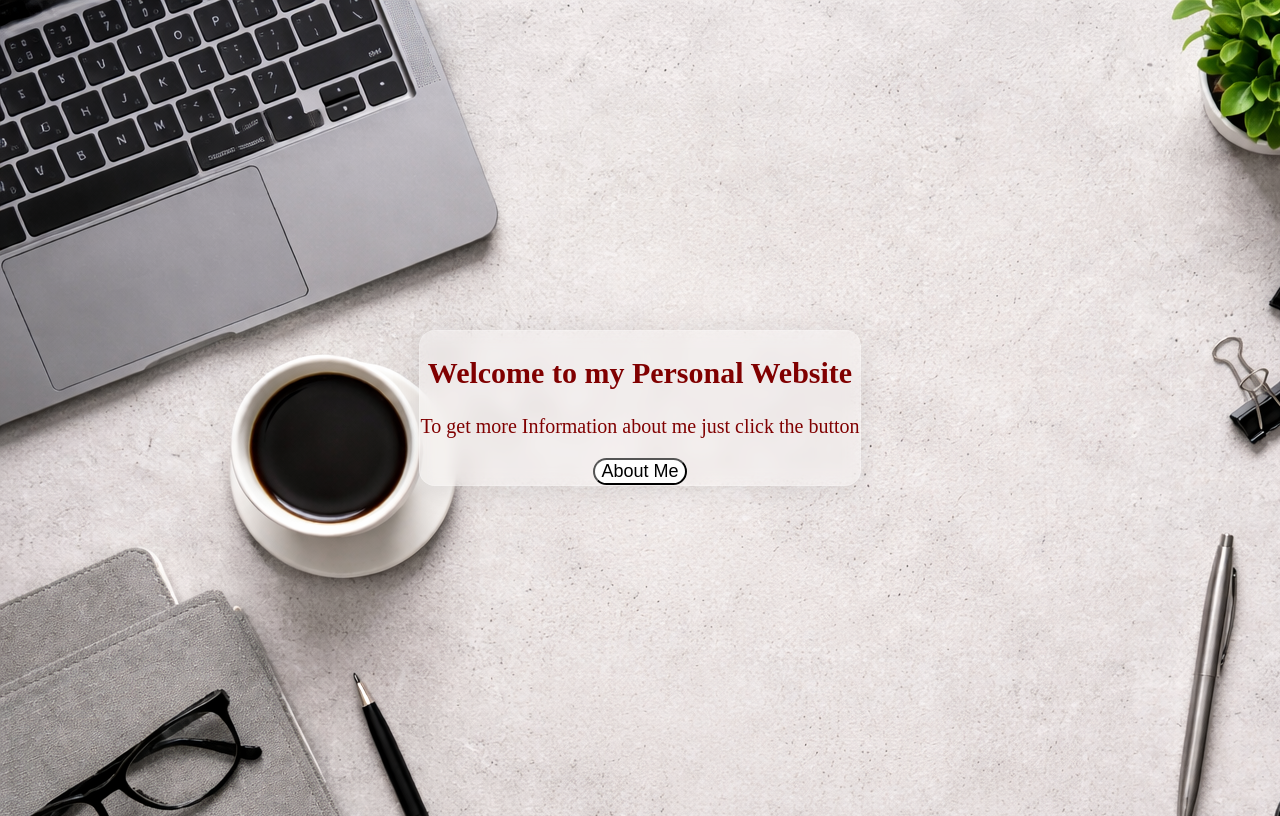
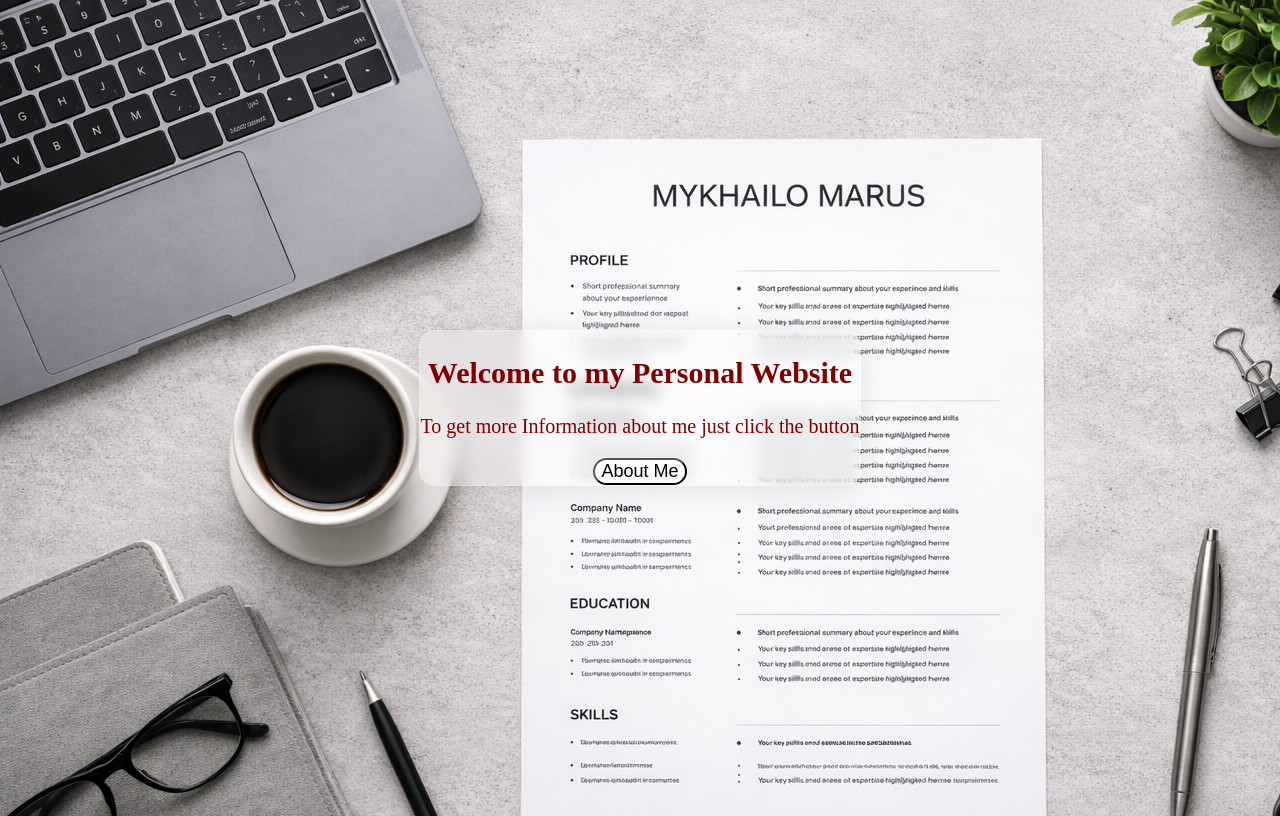
Before and after one commit to mikopk4-cyber/Personal_Website, a Flask app: page / in a window 1280 px wide. Run offline with Flask 3, Linux system fonts and the light colour scheme.

Commit message:
new photo

```diff
--- a/templates/index.html
+++ b/templates/index.html
@@ -11,7 +11,7 @@
 <style>
 
     body {
-    background-image: url("{{ url_for('static', filename='New2.png') }}");
+    background-image: url("{{ url_for('static', filename='new_3.png') }}");
     display: flex;
     justify-content: center;
     align-items: center;
```
